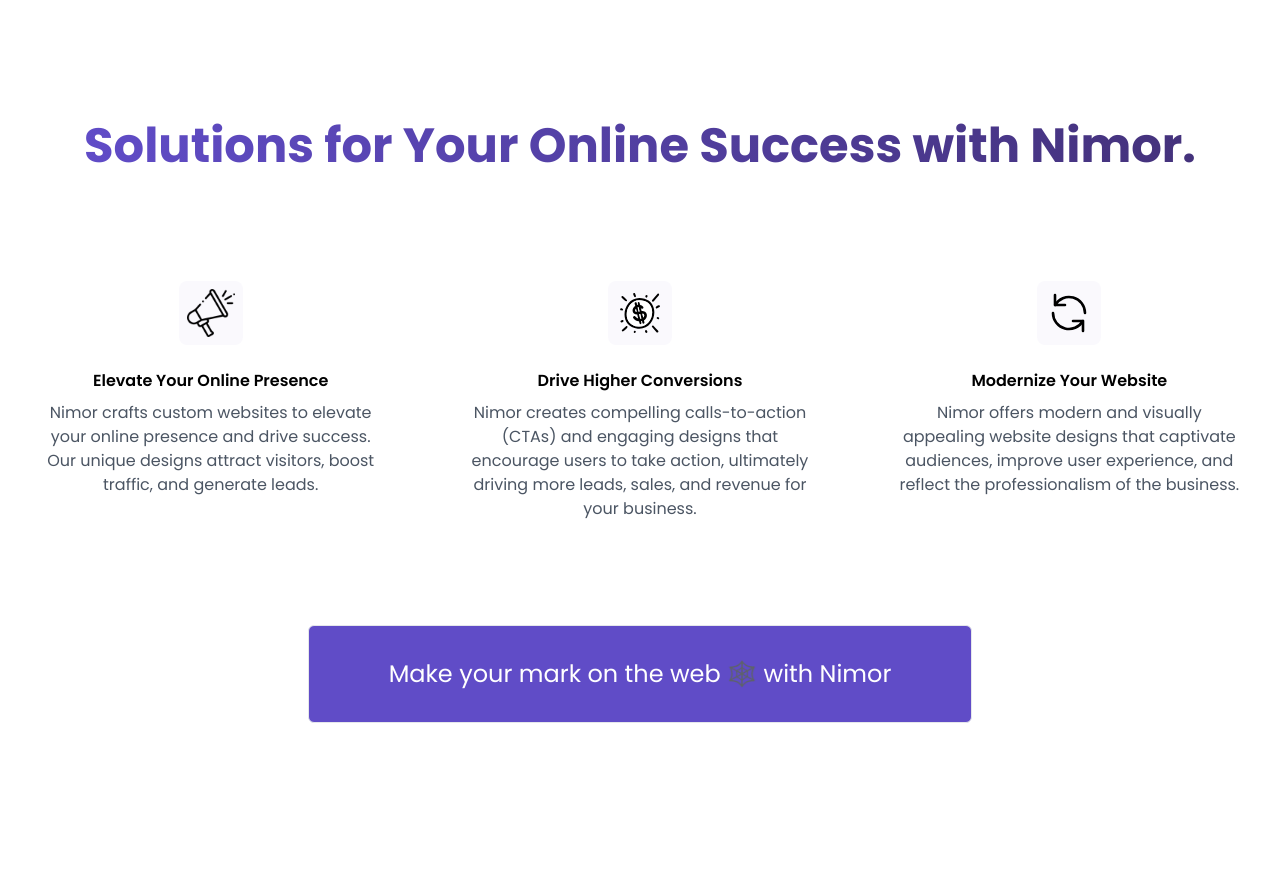
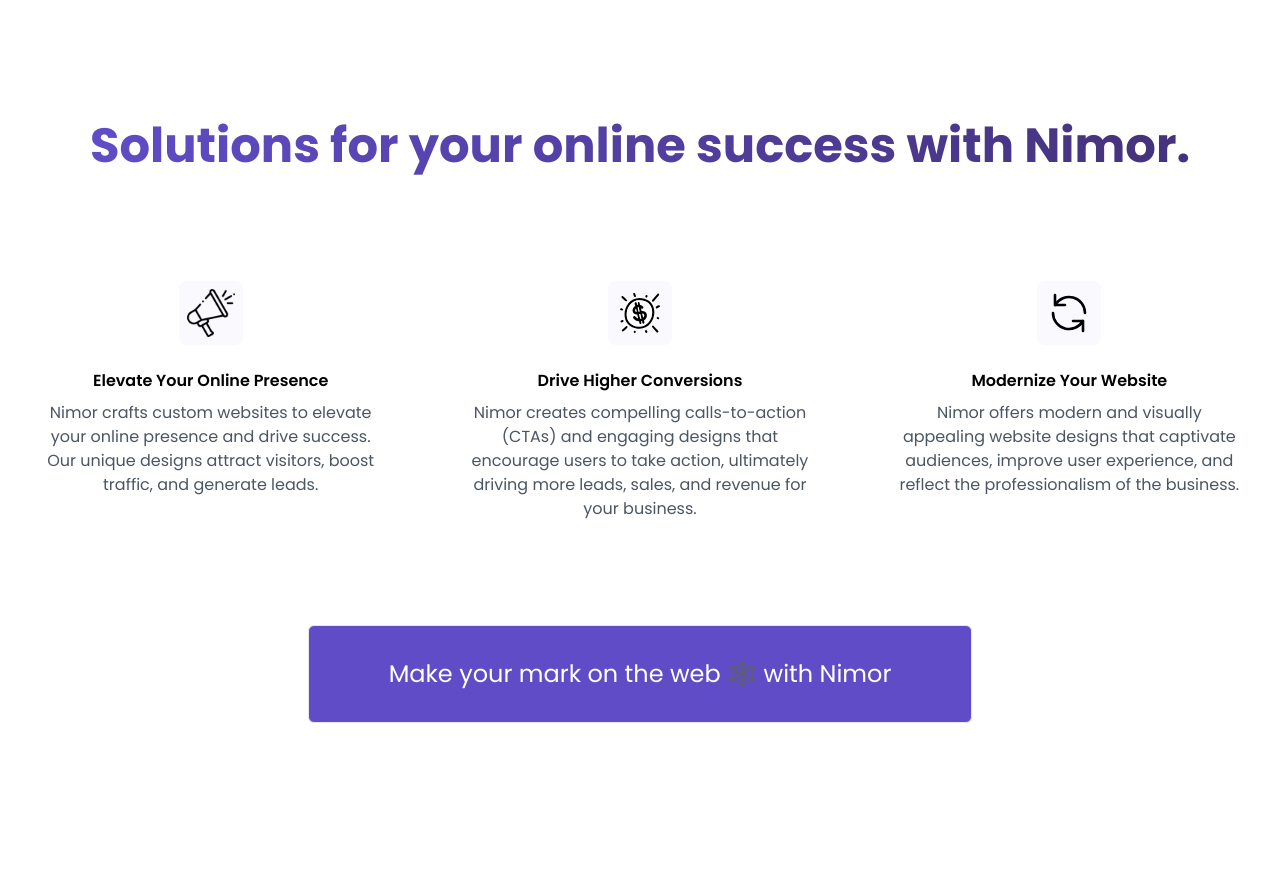
Before and after one commit to khaleedcodes/nimor, a React (Vite) app: page / in a window 1280 px wide. Shown: the part 820-1700 px from the top of the page. Built offline with nearby package versions, Linux system fonts and the light colour scheme.

Commit message:
changed ording

```diff
--- a/src/pages/landing-page/SolutionsSection.tsx
+++ b/src/pages/landing-page/SolutionsSection.tsx
@@ -6,7 +6,7 @@ function SolutionsSection() {
     <div className="flex justify-center min-h-lvh">
       <div className="max-w-screen-xl w-full p-4 flex flex-col justify-center items-center gap-20">
         <SectionHeader>
-          Solutions for Your Online Success with Nimor.
+          Solutions for your online success with Nimor.
         </SectionHeader>
         <SolutionList />
         <Button classes="text-2xl pt-8 pb-8 pl-20 pr-20 max-sm:text-lg">
```
